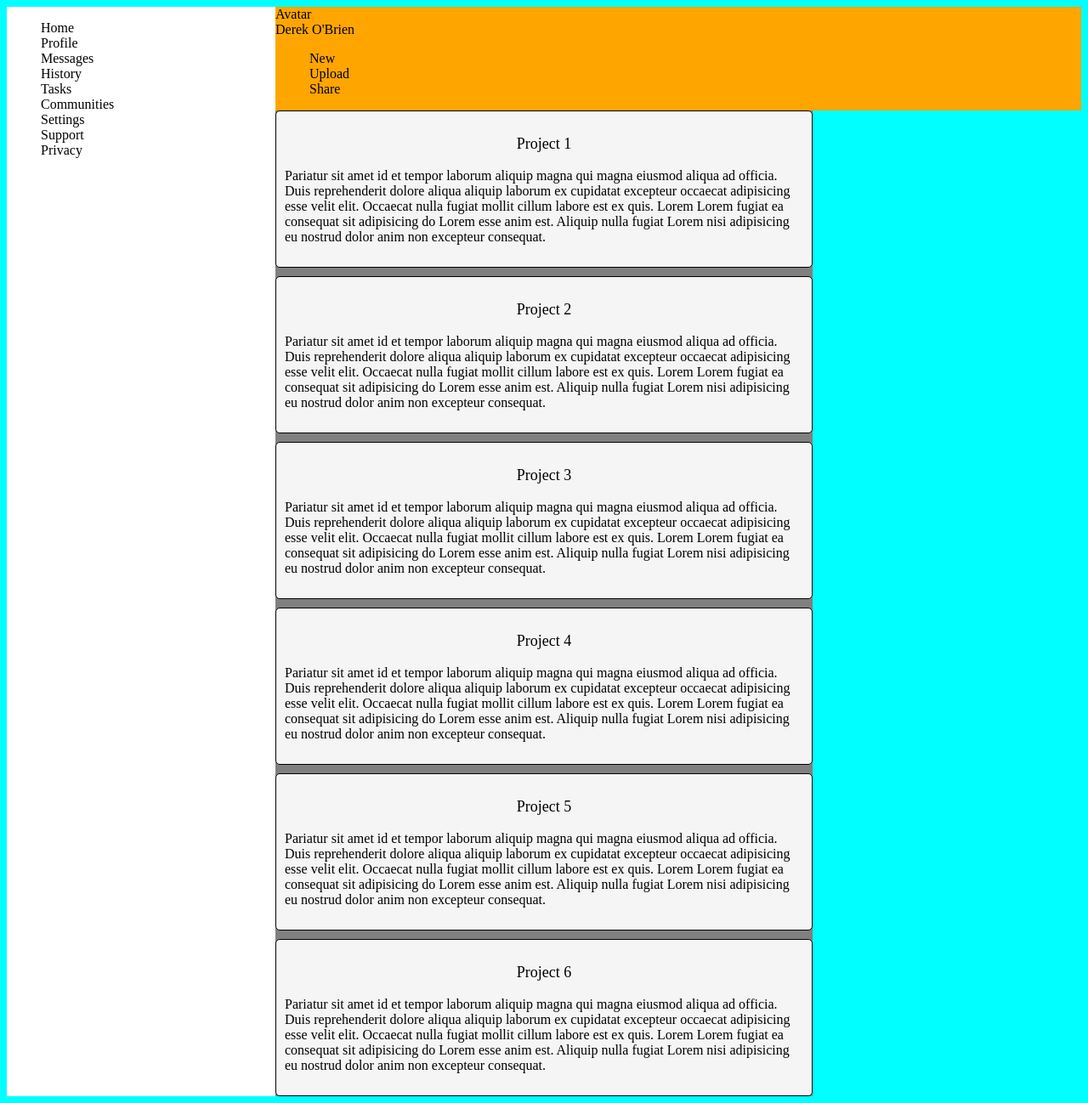
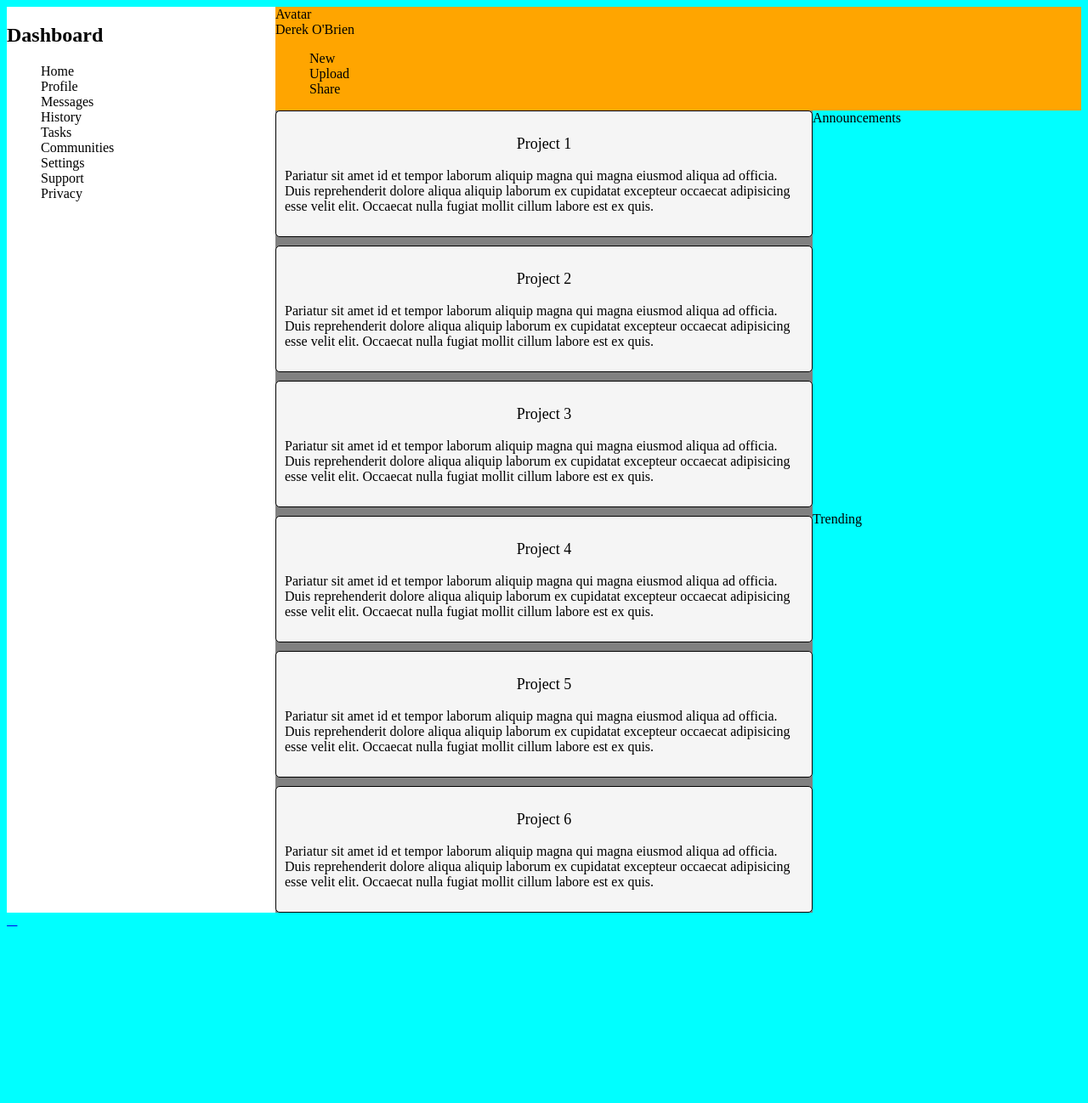
Before and after one commit to DateOfBirth40/dashboard, a plain HTML site: page index.html in a window 1280 px wide. Shown: the whole page at 85% size. After the commit the page ends 1100 px from the top, so only its background shows below. Drawn offline with Linux system fonts and the light colour scheme.

Commit message:
Add additional child elements

```diff
--- a/index.html
+++ b/index.html
@@ -25,6 +25,7 @@
         </div>
 
         <div class="sidebar">
+            <h2>Dashboard</h2>
             <ul>
                 <li>Home</li>
                 <li>Profile</li>
@@ -42,31 +43,35 @@
             <div class="projects">
                 <div class="card">
                     <p class="title">Project 1</p>
-                    <p>Pariatur sit amet id et tempor laborum aliquip magna qui magna eiusmod aliqua ad officia. Duis reprehenderit dolore aliqua aliquip laborum ex cupidatat excepteur occaecat adipisicing esse velit elit. Occaecat nulla fugiat mollit cillum labore est ex quis. Lorem Lorem fugiat ea consequat sit adipisicing do Lorem esse anim est. Aliquip nulla fugiat Lorem nisi adipisicing eu nostrud dolor anim non excepteur consequat.</p>
+                    <p>Pariatur sit amet id et tempor laborum aliquip magna qui magna eiusmod aliqua ad officia. Duis reprehenderit dolore aliqua aliquip laborum ex cupidatat excepteur occaecat adipisicing esse velit elit. Occaecat nulla fugiat mollit cillum labore est ex quis.</p>
                 </div>
                 <div class="card">
                     <p class="title">Project 2</p>
-                    <p>Pariatur sit amet id et tempor laborum aliquip magna qui magna eiusmod aliqua ad officia. Duis reprehenderit dolore aliqua aliquip laborum ex cupidatat excepteur occaecat adipisicing esse velit elit. Occaecat nulla fugiat mollit cillum labore est ex quis. Lorem Lorem fugiat ea consequat sit adipisicing do Lorem esse anim est. Aliquip nulla fugiat Lorem nisi adipisicing eu nostrud dolor anim non excepteur consequat.</p>
+                    <p>Pariatur sit amet id et tempor laborum aliquip magna qui magna eiusmod aliqua ad officia. Duis reprehenderit dolore aliqua aliquip laborum ex cupidatat excepteur occaecat adipisicing esse velit elit. Occaecat nulla fugiat mollit cillum labore est ex quis.</p>
                 </div>
                 <div class="card">
                     <p class="title">Project 3</p>
-                    <p>Pariatur sit amet id et tempor laborum aliquip magna qui magna eiusmod aliqua ad officia. Duis reprehenderit dolore aliqua aliquip laborum ex cupidatat excepteur occaecat adipisicing esse velit elit. Occaecat nulla fugiat mollit cillum labore est ex quis. Lorem Lorem fugiat ea consequat sit adipisicing do Lorem esse anim est. Aliquip nulla fugiat Lorem nisi adipisicing eu nostrud dolor anim non excepteur consequat.</p>
+                    <p>Pariatur sit amet id et tempor laborum aliquip magna qui magna eiusmod aliqua ad officia. Duis reprehenderit dolore aliqua aliquip laborum ex cupidatat excepteur occaecat adipisicing esse velit elit. Occaecat nulla fugiat mollit cillum labore est ex quis.</p>
                 </div>
                 <div class="card">
                     <p class="title">Project 4</p>
-                    <p>Pariatur sit amet id et tempor laborum aliquip magna qui magna eiusmod aliqua ad officia. Duis reprehenderit dolore aliqua aliquip laborum ex cupidatat excepteur occaecat adipisicing esse velit elit. Occaecat nulla fugiat mollit cillum labore est ex quis. Lorem Lorem fugiat ea consequat sit adipisicing do Lorem esse anim est. Aliquip nulla fugiat Lorem nisi adipisicing eu nostrud dolor anim non excepteur consequat.</p>
+                    <p>Pariatur sit amet id et tempor laborum aliquip magna qui magna eiusmod aliqua ad officia. Duis reprehenderit dolore aliqua aliquip laborum ex cupidatat excepteur occaecat adipisicing esse velit elit. Occaecat nulla fugiat mollit cillum labore est ex quis.</p>
                 </div>
                 <div class="card">
                     <p class="title">Project 5</p>
-                    <p>Pariatur sit amet id et tempor laborum aliquip magna qui magna eiusmod aliqua ad officia. Duis reprehenderit dolore aliqua aliquip laborum ex cupidatat excepteur occaecat adipisicing esse velit elit. Occaecat nulla fugiat mollit cillum labore est ex quis. Lorem Lorem fugiat ea consequat sit adipisicing do Lorem esse anim est. Aliquip nulla fugiat Lorem nisi adipisicing eu nostrud dolor anim non excepteur consequat.</p>
+                    <p>Pariatur sit amet id et tempor laborum aliquip magna qui magna eiusmod aliqua ad officia. Duis reprehenderit dolore aliqua aliquip laborum ex cupidatat excepteur occaecat adipisicing esse velit elit. Occaecat nulla fugiat mollit cillum labore est ex quis.</p>
                 </div>
                 <div class="card">
                     <p class="title">Project 6</p>
-                    <p>Pariatur sit amet id et tempor laborum aliquip magna qui magna eiusmod aliqua ad officia. Duis reprehenderit dolore aliqua aliquip laborum ex cupidatat excepteur occaecat adipisicing esse velit elit. Occaecat nulla fugiat mollit cillum labore est ex quis. Lorem Lorem fugiat ea consequat sit adipisicing do Lorem esse anim est. Aliquip nulla fugiat Lorem nisi adipisicing eu nostrud dolor anim non excepteur consequat.</p>
+                    <p>Pariatur sit amet id et tempor laborum aliquip magna qui magna eiusmod aliqua ad officia. Duis reprehenderit dolore aliqua aliquip laborum ex cupidatat excepteur occaecat adipisicing esse velit elit. Occaecat nulla fugiat mollit cillum labore est ex quis.</p>
                 </div>
             </div>
-            <div class="announcements"></div>
-            <div class="trending"></div>
+            <div class="announcements">Announcements</div>
+            <div class="trending">Trending</div>
+        </div>
+
+        <div class="footer">
+            <a href="https://github.com/DateOfBirth40"><i class="fa fa-github"></i>&#xf09b;</a>
         </div>
 
     </div>
```
